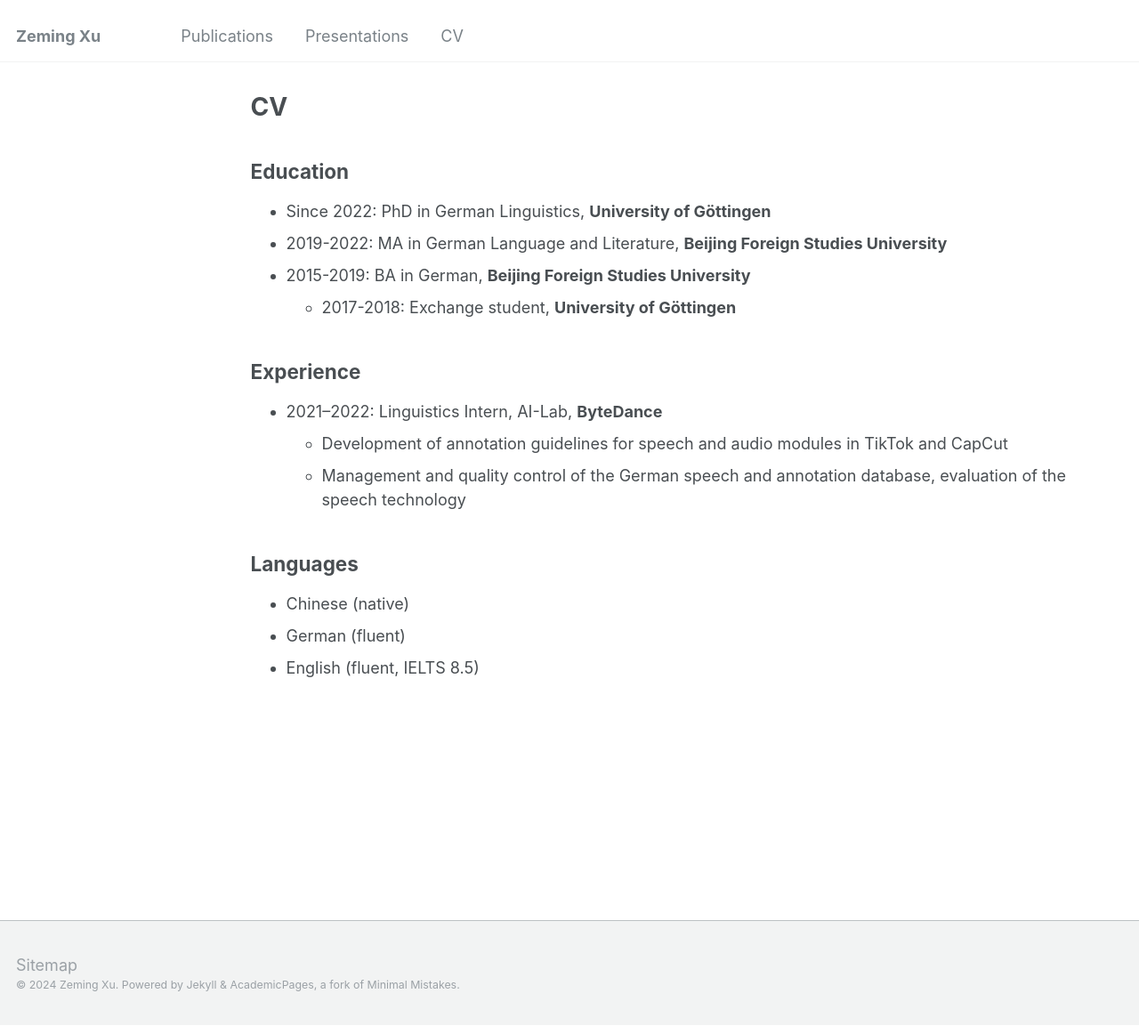
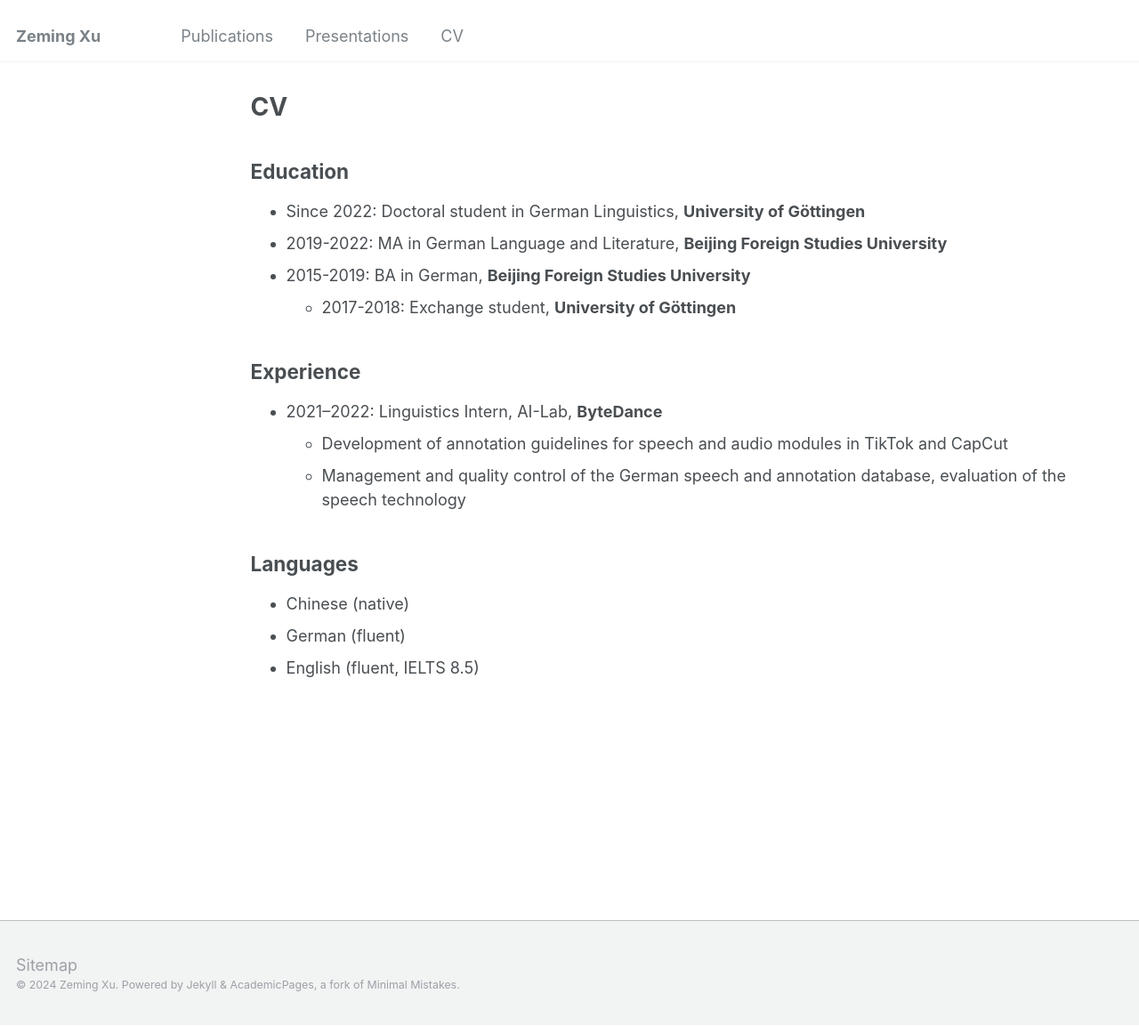
Before and after one commit to xu-zeming/xu-zeming.github.io, a Jekyll site: the page built from _pages/cv.md, in a window 1280 px wide and 1153 px high. Shown: the whole window at 89% size. Built offline with Jekyll 4.4.1, drawn with Linux system fonts in a browser that asks for light colours.

Commit message:
Update cv.md

```diff
--- a/_pages/cv.md
+++ b/_pages/cv.md
@@ -11,7 +11,7 @@ redirect_from:
 
 Education
 -
-* Since 2022: PhD in German Linguistics, **University of Göttingen**
+* Since 2022: Doctoral student in German Linguistics, **University of Göttingen**
 * 2019-2022: MA in German Language and Literature, **Beijing Foreign Studies University**
 * 2015-2019: BA in German, **Beijing Foreign Studies University**
   + 2017-2018: Exchange student, **University of Göttingen**
```
